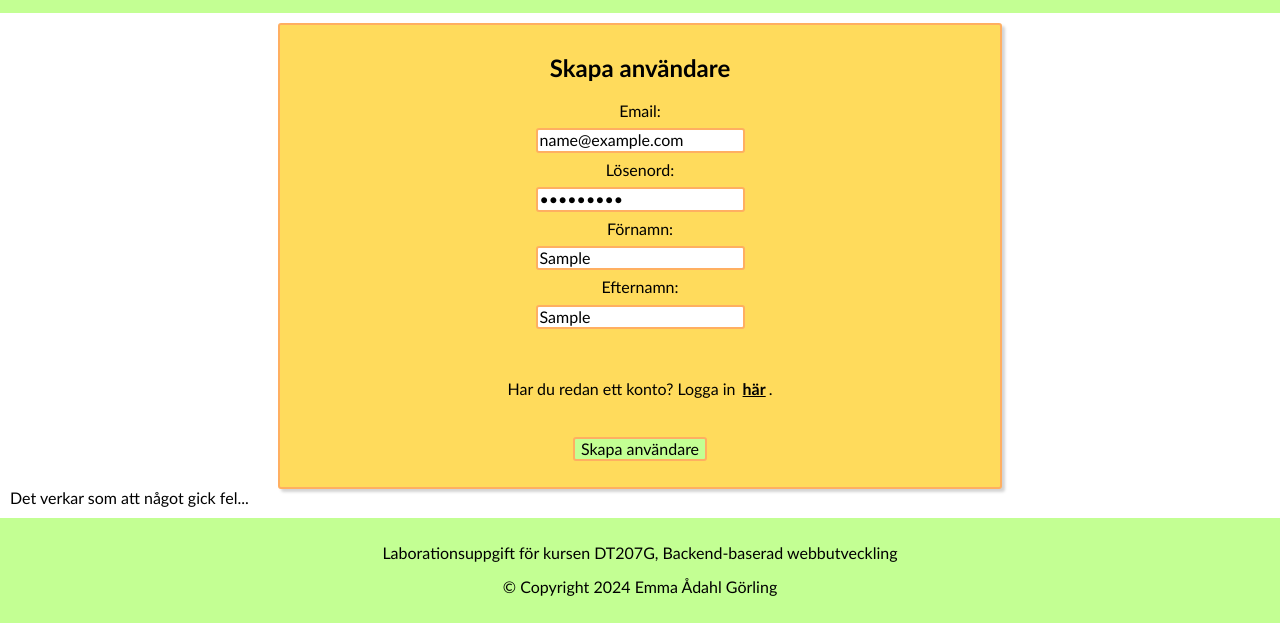
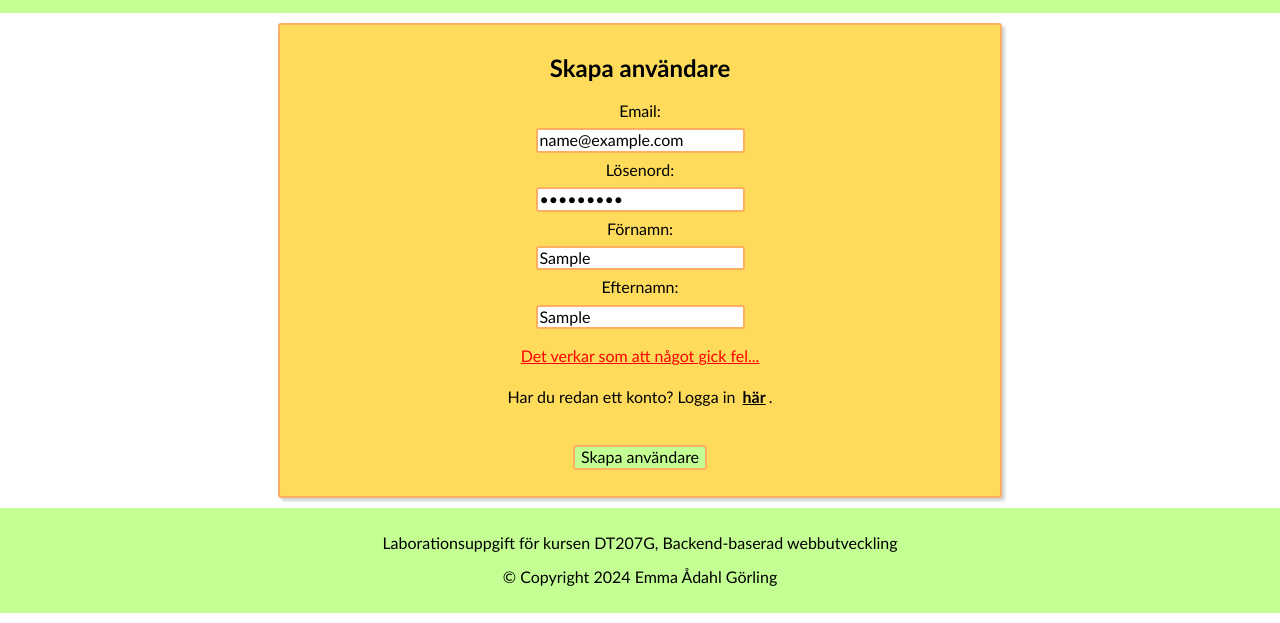
Before and after one commit to EmmaGorling/backend-moment4.2, a website built with Parcel: page src/register.html in a window 1280 px wide. Both pictures are taken after typing "name@example.com", "Sample123", "Sample", "Sample" into the empty fields and a click on the button "Skapa användare". Shown: the part 189-812 px from the top of the page. Built offline with nearby package versions, Linux system fonts and the light colour scheme; no server answers.

Commit message:
Tror jag känner mig ganska klar

```diff
--- a/src/css/layout/_content.scss
+++ b/src/css/layout/_content.scss
@@ -40,6 +40,9 @@ main {
             border-radius: 3px;
             margin: 1em auto;
         }
+        #submit:hover {
+            cursor: pointer;
+        }
         input {
             border: 2px solid $dark-orange;
             border-radius: 3px;
--- a/src/js/mypage.js
+++ b/src/js/mypage.js
@@ -25,7 +25,10 @@ async function contactApi() {
         });
         const data = await response.json();
 
-        document.getElementById('message').innerHTML = data.message;
+        document.getElementById('message').innerHTML = `
+            <p>${data.message}
+            <br>
+            Du är inloggad som: ${data.userEmail}</p>`;
     } catch (error) {
         console.log(error);
     }
--- a/src/js/register.js
+++ b/src/js/register.js
@@ -11,19 +11,25 @@ document.addEventListener('DOMContentLoaded', () => {
 });
 
 async function registerUser() {
-    const email = document.getElementById('email');
-    const password = document.getElementById('password');
-    const firstname = document.getElementById('firstname');
-    const lastname = document.getElementById('lastname');
+    const emailInput = document.getElementById('email');
+    const passwordInput = document.getElementById('password');
+    const firstnameInput = document.getElementById('firstname');
+    const lastnameInput = document.getElementById('lastname');
+
+    // Remove tags if there are any
+    const email = emailInput.value.replace(/(<([^>]+)>)/ig, '');
+    const password = passwordInput.value.replace(/(<([^>]+)>)/ig, '');
+    const firstname = firstnameInput.value.replace(/(<([^>]+)>)/ig, '');
+    const lastname = lastnameInput.value.replace(/(<([^>]+)>)/ig, '');
 
     const user = {
-        email: email.value,
-        password: password.value,
-        firstname: firstname.value,
-        lastname: lastname.value
+        email: email,
+        password: password,
+        firstname: firstname,
+        lastname: lastname
     }
 
-    if( email.value.length > 0 && password.value.length > 0 && firstname.value.length > 0 && lastname.value.length > 0) {
+    if( email.length > 0 && password.length > 0 && firstname.length > 0 && lastname.length > 0) {
         try {
             // Send register prefences to API
             const response = await fetch(url + '/api/register', {
@@ -38,14 +44,14 @@ async function registerUser() {
 
             if(response.ok) {
                 document.getElementById('message').innerHTML = 'Användare skapad!';
-                email.value = '';
-                password.value = '';
-                firstname.value = '';
-                lastname.value = '';
-            } else {
-                document.getElementById('message').innerHTML = 'Det verkar som att något gick fel...';
+                emailInput.value = '';
+                passwordInput.value = '';
+                firstnameInput.value = '';
+                lastnameInput.value = '';
             }
+            console.log(response + data);
         } catch (error) {
+            console.log(error);
             document.getElementById('message').innerHTML = 'Det verkar som att något gick fel...';
         }
     } else {
--- a/src/register.html
+++ b/src/register.html
@@ -38,15 +38,15 @@
             <br>
             <input type="text" name="lastname" id="lastname">
 
-            <p id="error"></p>
+            <div id="message">
+
+            </div>
 
             <p>Har du redan ett konto? Logga in <a href="index.html">här</a>.</p>
 
             <button type="submit" id="submit">Skapa användare</button>
         </form>
-        <div id="message">
 
-        </div>
     </main>
     <footer>
         <p>Laborationsuppgift för kursen DT207G, Backend-baserad webbutveckling</p>
```
